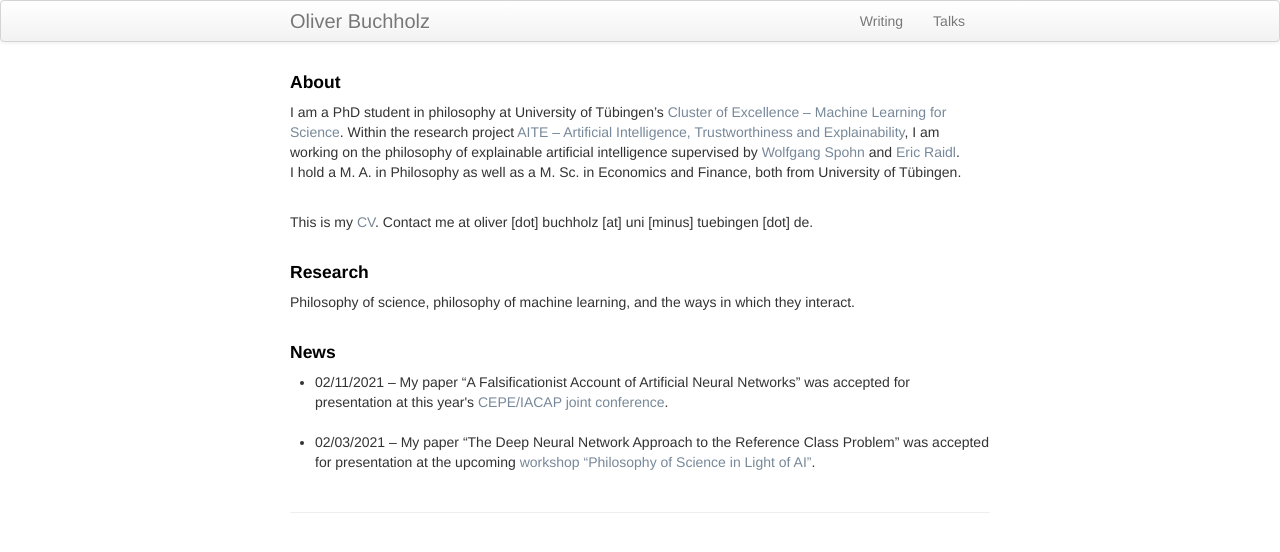
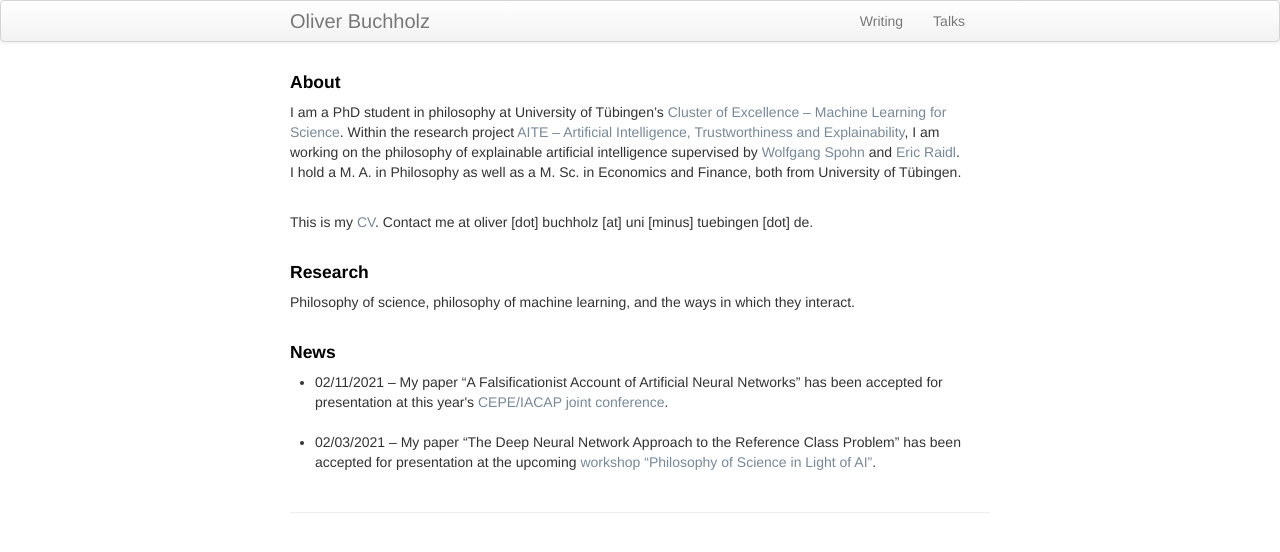
Before and after one commit to oliverbuchholz/oliverbuchholz.github.io, a Jekyll site: the page built from index.md, in a window 1280 px wide. Shown: the top 552 px of the page. Built offline with Jekyll 4.4.1, drawn with Linux system fonts in a browser that asks for light colours.

Commit message:
minor update of news

```diff
--- a/index.md
+++ b/index.md
@@ -21,9 +21,9 @@ Philosophy of science, philosophy of machine learning, and the ways in which the
 <h4> News </h4>
 
 <ul>
-<li> 02/11/2021 &ndash; My paper &ldquo;A Falsificationist Account of Artificial Neural Networks&rdquo; was accepted for presentation at this year's <a href="https://www.inf.uni-hamburg.de/en/inst/ab/eit/cepe-iacap2021.html" target="_blank">CEPE/IACAP joint conference</a>.<br><br>
+<li> 02/11/2021 &ndash; My paper &ldquo;A Falsificationist Account of Artificial Neural Networks&rdquo; has been accepted for presentation at this year's <a href="https://www.inf.uni-hamburg.de/en/inst/ab/eit/cepe-iacap2021.html" target="_blank">CEPE/IACAP joint conference</a>.<br><br>
 </li>
 
-<li> 02/03/2021 &ndash; My paper &ldquo;The Deep Neural Network Approach to the Reference Class Problem&rdquo; was accepted for presentation at the upcoming <a href="https://sites.google.com/view/philsciai/home" target="_blank">workshop &ldquo;Philosophy of Science in Light of AI&rdquo;</a>.
+<li> 02/03/2021 &ndash; My paper &ldquo;The Deep Neural Network Approach to the Reference Class Problem&rdquo; has been accepted for presentation at the upcoming <a href="https://sites.google.com/view/philsciai/home" target="_blank">workshop &ldquo;Philosophy of Science in Light of AI&rdquo;</a>.
 </li>
 </ul>
```
